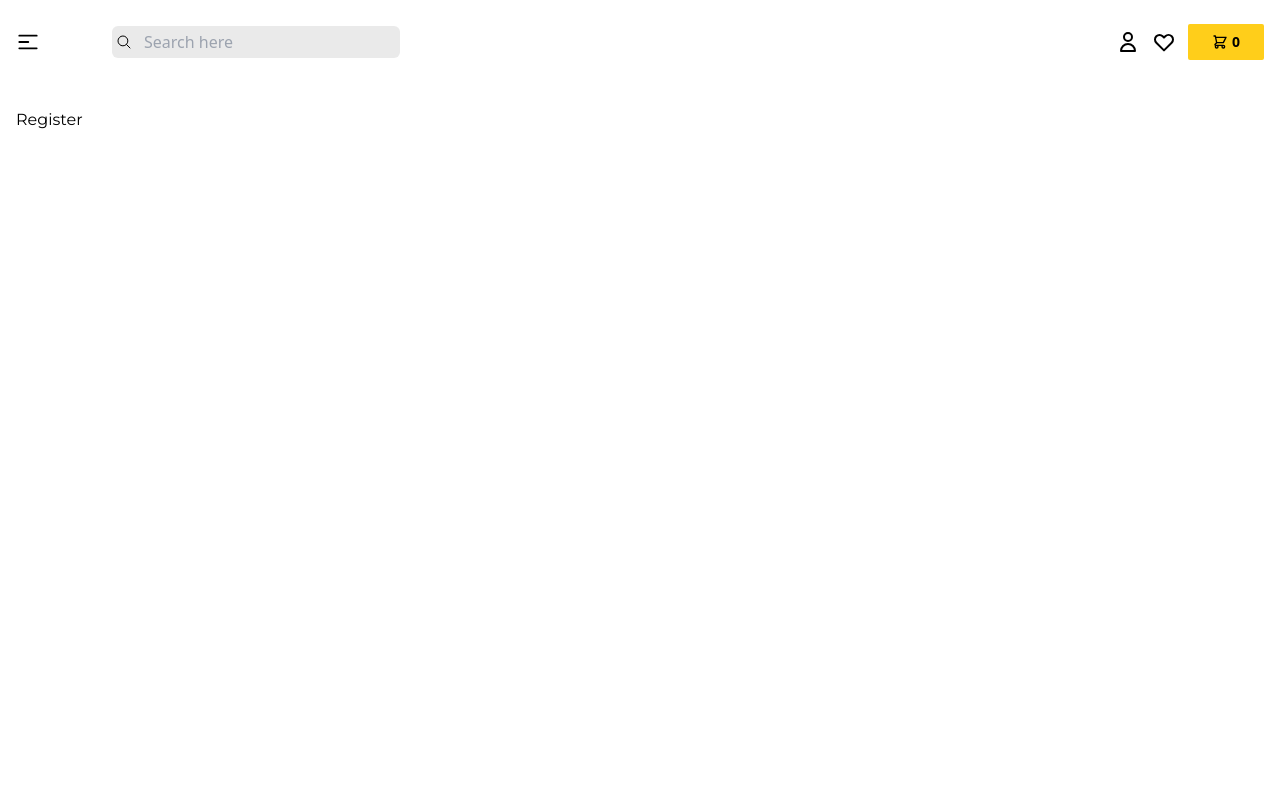
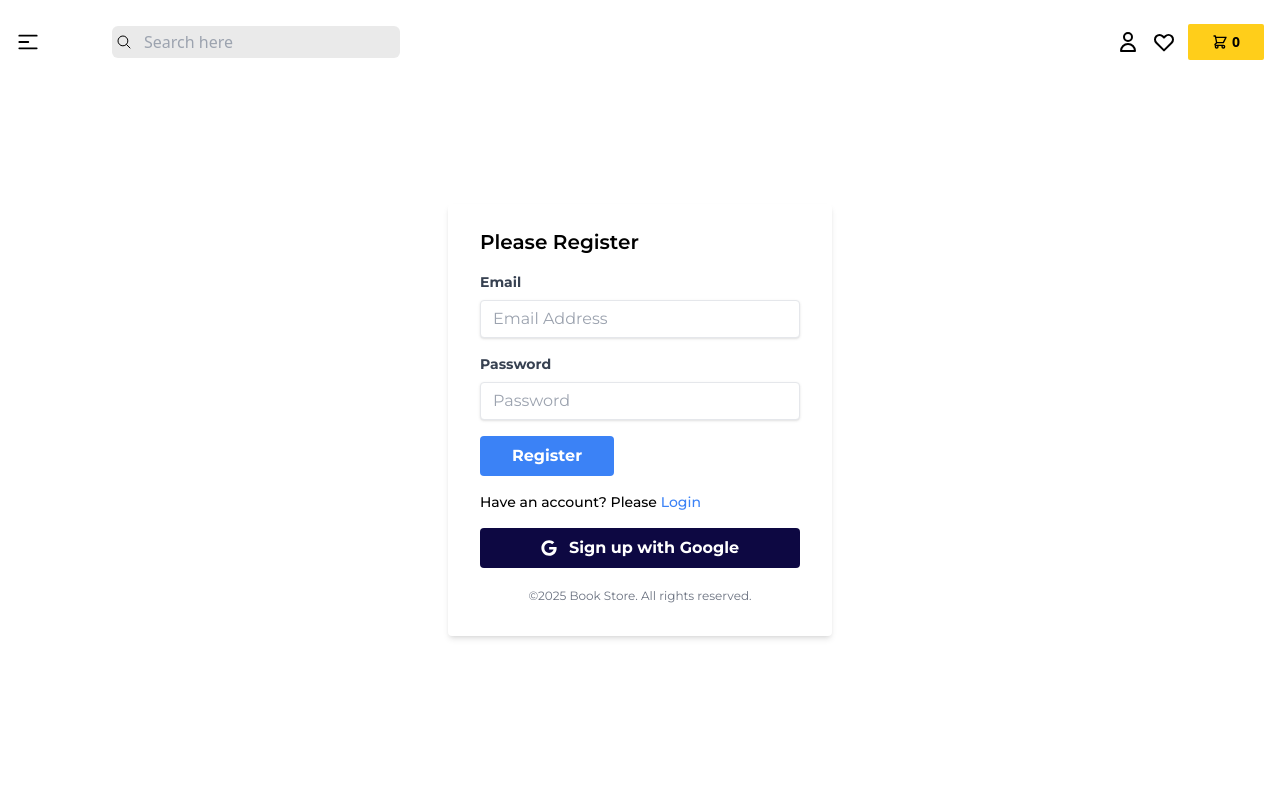
Before and after one commit to UkrainianProgrammer/bookstore, a React (Vite) app in the folder frontend/: page /register in a window 1280 px wide. Shown: the top 800 px of the page. Built offline with nearby package versions, Linux system fonts and the light colour scheme.

Commit message:
implemented register and added a hook

```diff
--- a/frontend/package.json
+++ b/frontend/package.json
@@ -12,6 +12,7 @@
   "dependencies": {
     "react": "^18.3.1",
     "react-dom": "^18.3.1",
+    "react-hook-form": "^7.53.2",
     "react-icons": "^5.3.0",
     "react-router-dom": "^6.27.0",
     "swiper": "^11.1.14"
--- a/frontend/src/components/Login.jsx
+++ b/frontend/src/components/Login.jsx
@@ -1,20 +1,28 @@
 import React, { useState } from 'react'
 import { FaGoogle } from 'react-icons/fa'
 import { Link } from 'react-router-dom'
+import { useForm } from "react-hook-form";
 
 const Login = () => {
   const [message, setMessage] = useState("")
+  const { register, handleSubmit, watch, formState: { errors } } = useForm();
+  const onSubmit = data => console.log(data);
 
+  const handleGoogleSignIn = () => {
+    // Google sign-in logic goes here
+  }
   return (
-    <div className='h-[100vh] border flex justify-center items-center'>
+    <div className='h-[80vh] flex justify-center items-center'>
         <div className='w-full max-w-sm mx-auto bg-white shadow-md rounded px-8 pt-6 pb-8 mb-4'>
             <h2 className='text-xl font-semibold mb-4'>Please Login</h2>
 
-            <form>
+            <form onSubmit={handleSubmit(onSubmit)}>
                 <div className='mb-4'>
                     <label className='block text-gray-700 text-sm font-bold mb-2'
                     htmlFor='email'>Email</label>
-                    <input type='text' name='email' id='email' placeholder='Email Address'
+                    <input
+                        {...register("email", { required: true })}
+                        type='text' name='email' id='email' placeholder='Email Address'
                         className='shadow appearance-none border rounded w-full py-2 px-3 leading-tight
                         focus:outline-none focus:shadow-outline'
                     />
@@ -22,7 +30,9 @@ const Login = () => {
                 <div className='mb-4'>
                     <label className='block text-gray-700 text-sm font-bold mb-2'
                     htmlFor='password'>Password</label>
-                    <input type='password' name='password' id='password' placeholder='Password'
+                    <input
+                        {...register("password", { required: true })}
+                        type='password' name='password' id='password' placeholder='Password'
                         className='shadow appearance-none border rounded w-full py-2 px-3 leading-tight
                         focus:outline-none focus:shadow-outline'
                     />
@@ -44,7 +54,7 @@ const Login = () => {
             {/* google sign in */}
             <div className='mt-4'>
                 <button
-                // onClick={handleGoogleSignIn}
+                onClick={handleGoogleSignIn}
                 className='w-full flex flex-wrap gap-1 items-center justify-center bg-secondary hover:bg-blue-700 text-white font-bold py-2 px-4 rounded focus:outline-none'>
                 <FaGoogle  className='mr-2'/>
                 Sign in with Google
--- a/frontend/src/components/Register.jsx
+++ b/frontend/src/components/Register.jsx
@@ -1,8 +1,70 @@
-import React from 'react'
+import React, {useState} from 'react'
+import { FaGoogle } from 'react-icons/fa'
+import { Link } from 'react-router-dom'
+import { useForm } from "react-hook-form";
 
 const Register = () => {
+  const [message, setMessage] = useState("")
+  const { register, handleSubmit, watch, formState: { errors } } = useForm();
+  const onSubmit = data => console.log(data);
+
+  const handleGoogleSignIn = () => {
+    // Google sign-in logic goes here
+  }
+
   return (
-    <div>Register</div>
+    <div className='h-[80vh] flex justify-center items-center'>
+        <div className='w-full max-w-sm mx-auto bg-white shadow-md rounded px-8 pt-6 pb-8 mb-4'>
+            <h2 className='text-xl font-semibold mb-4'>Please Register</h2>
+
+            <form onSubmit={handleSubmit(onSubmit)}>
+                <div className='mb-4'>
+                    <label className='block text-gray-700 text-sm font-bold mb-2'
+                    htmlFor='email'>Email</label>
+                    <input
+                        {...register("email", { required: true })}
+                        type='text' name='email' id='email' placeholder='Email Address'
+                        className='shadow appearance-none border rounded w-full py-2 px-3 leading-tight
+                        focus:outline-none focus:shadow-outline'
+                    />
+                </div>
+                <div className='mb-4'>
+                    <label className='block text-gray-700 text-sm font-bold mb-2'
+                    htmlFor='password'>Password</label>
+                    <input
+                        {...register("password", { required: true })}
+                        type='password' name='password' id='password' placeholder='Password'
+                        className='shadow appearance-none border rounded w-full py-2 px-3 leading-tight
+                        focus:outline-none focus:shadow-outline'
+                    />
+                </div>
+                {
+                    message && <p className='text-red-500 text-xs italic mb-3'>{message}</p>
+                }
+                <div>
+                    <button className='bg-blue-500 hover:bg-blue-700 text-white font-bold py-2 px-8
+                        rounded focus:outline-none'>
+                        Register
+                    </button>
+                </div>
+            </form>
+            <p className='align-baseline font-medium mt-4 text-sm'>
+                Have an account? Please
+                <Link to="/login" className='text-blue-500 hover:text-blue-700'> Login</Link>
+            </p>
+            {/* google sign up */}
+            <div className='mt-4'>
+                <button
+                onClick={handleGoogleSignIn}
+                className='w-full flex flex-wrap gap-1 items-center justify-center bg-secondary hover:bg-blue-700 text-white font-bold py-2 px-4 rounded focus:outline-none'>
+                <FaGoogle  className='mr-2'/>
+                Sign up with Google
+                </button>
+            </div>
+
+            <p className='mt-5 text-center text-gray-500 text-xs'>©2025 Book Store. All rights reserved.</p>
+        </div>
+    </div>
   )
 }
 
```
Also changed, not shown: 1 other file (tests, documents, lock files or other folders).
